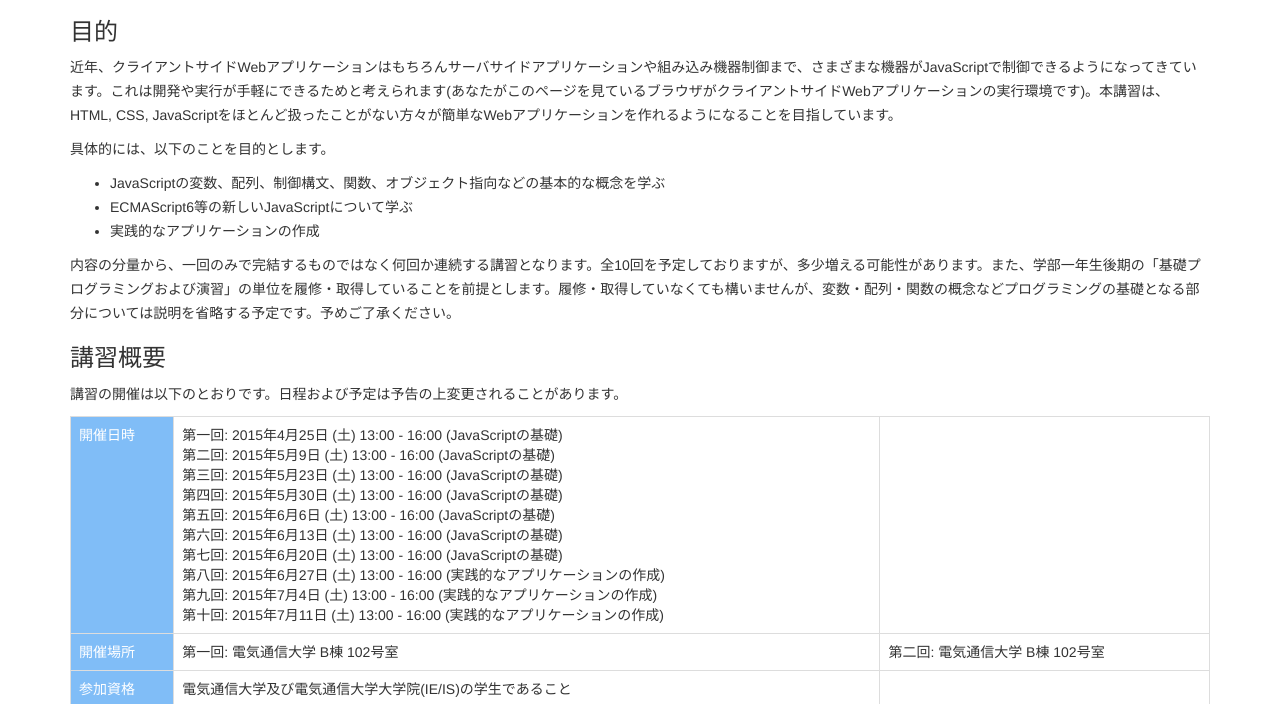
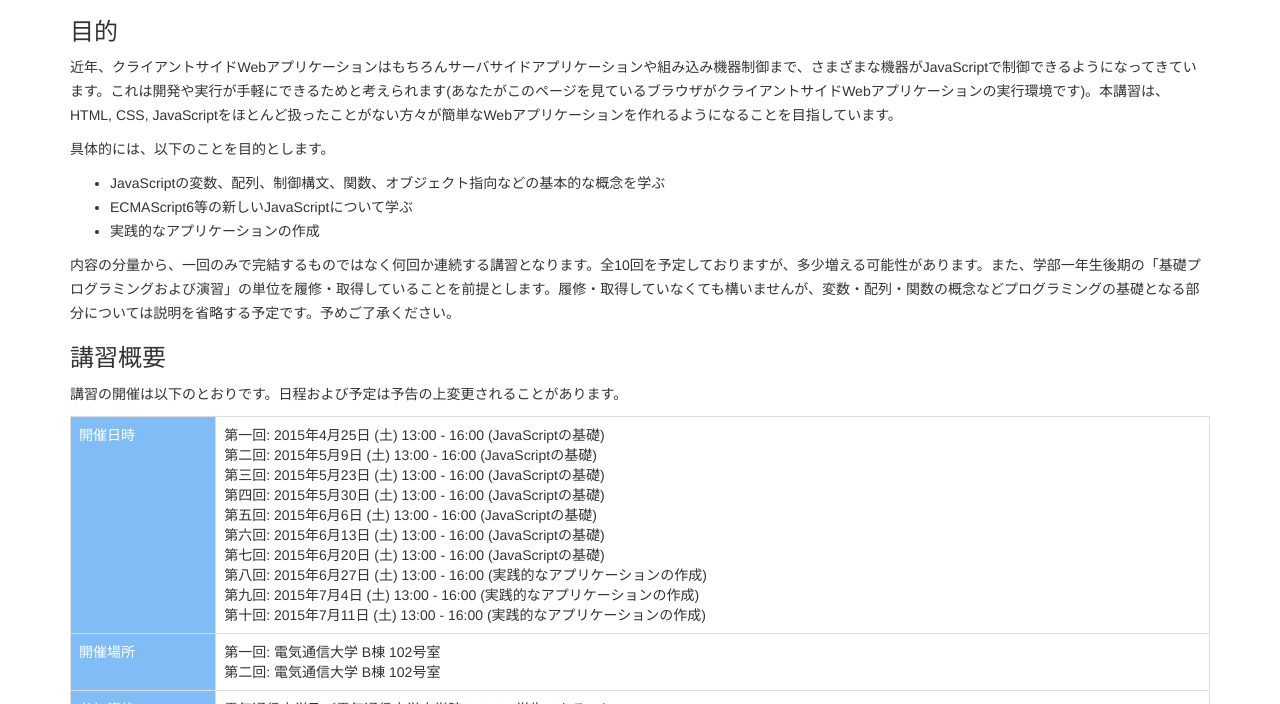
Before and after one commit to uecmma/jssem2015, a plain HTML site: page index.html in a window 1280 px wide. Shown: the part 92-796 px from the top of the page. Drawn offline with nearby package versions, Linux system fonts and the light colour scheme.

Commit message:
テーブルの崩れを修正

```diff
--- a/index.html
+++ b/index.html
@@ -48,8 +48,10 @@
         </tr>
         <tr>
           <th>開催場所</th>
-          <td>第一回: 電気通信大学 B棟 102号室</td>
-          <td>第二回: 電気通信大学 B棟 102号室</td>
+          <td>
+            第一回: 電気通信大学 B棟 102号室<br>
+            第二回: 電気通信大学 B棟 102号室
+          </td>
         </tr>
         <tr>
           <th>参加資格</th>
```
